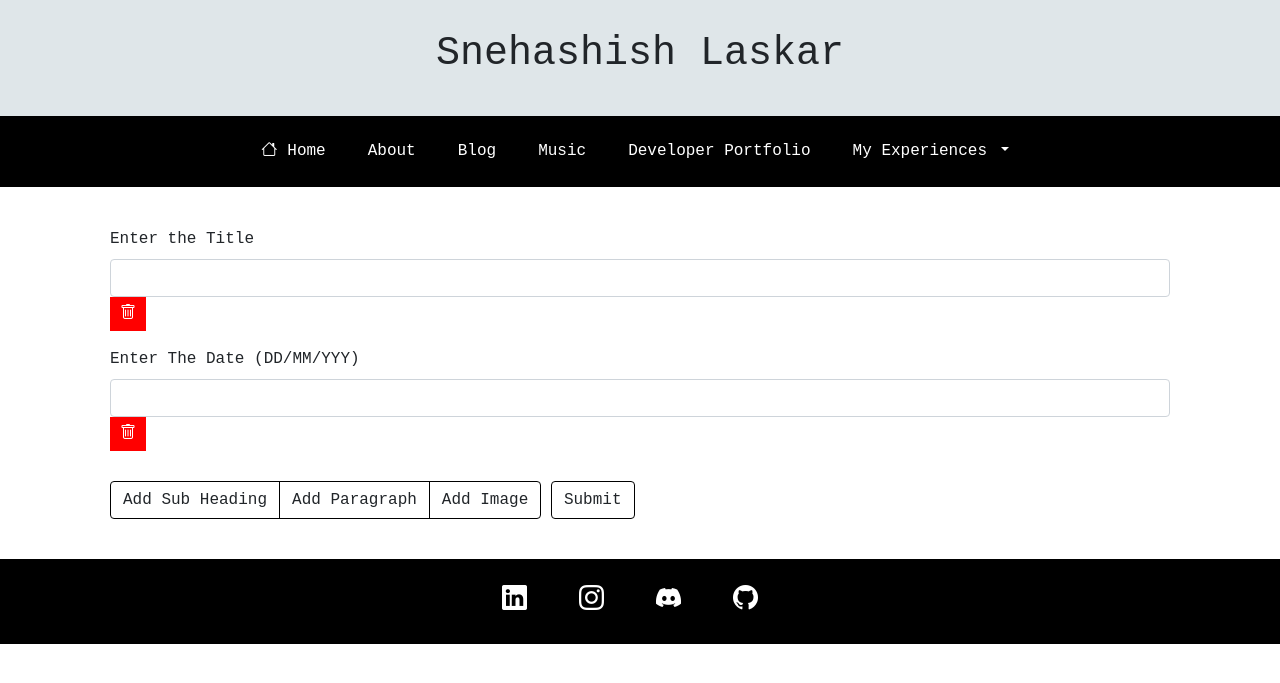
After one commit to snehashish090/Portfolio, a Python web app: template templates/editBlog.html in a window 1280 px wide. The commit adds this page. Shown: the top 683 px of the page. Run offline with Jinja, Linux system fonts and the light colour scheme; the template is opened without the code that fills it, so the values that code supplies are empty.

Commit message:
added edit feature

```diff
--- a/templates/blog.html
+++ b/templates/blog.html
@@ -84,6 +84,11 @@
                             </footer>
                         </blockquote>
                     </div>
+                    {% if session.get("logStatus") %}
+                        <div class="card-footer">
+                            <a href="/editPost/{{i['id']}}">Edit Post <i class="bi bi-pencil"></i></a>
+                        </div>
+                    {% endif %}
                 </div>
             {% endfor %}
         {% else %}
--- /dev/null
+++ b/templates/editBlog.html
@@ -0,0 +1,116 @@
+{% extends "base.html" %}
+
+{% block head %}
+<style>
+    .container{
+        padding:40px;
+    }
+    .form-group {
+        position: relative;
+    }
+    .delete-button {
+        background-color: red;
+        color: white;
+        border: none;
+        padding: 5px 10px;
+        cursor: pointer;
+    }
+</style>
+{% endblock %}
+
+{% block body %}
+<div class="container">
+  <form class="form" method="POST" enctype="multipart/form-data">
+    <div class="form-group">
+      <label for="exampleFormControlInput1">Enter the Title</label>
+      <input type="text" name="title" class="form-control" id="exampleFormControlInput1" value="{{blog['title']}}">
+      <button type="button" class="delete-button" onclick="deleteInput(this)"><i class="bi bi-trash"></i></button>
+    </div>
+    <div class="form-group">
+      <label for="exampleFormControlSelect1">Enter The Date (DD/MM/YYY)</label>
+      <input type="text" name="date" class="form-control" id="exampleFormControlSelect1" value="{{blog['date']}}">
+      <button type="button" class="delete-button" onclick="deleteInput(this)"><i class="bi bi-trash"></i></button>
+    </div>
+    {% for i in blog['structure'] %}
+        {% if 'sub' in i %}
+            <div class="form-group">
+            <label>Enter Subheading</label>
+            <input type="text" name="{{i}}" class="form-control" value="{{blog['structure'][i]}}">
+            <button type="button" class="delete-button" onclick="deleteInput(this)"><i class="bi bi-trash"></i></button>
+            </div>
+        {% elif 'image' in i %}
+            <div class="form-group">
+            <label for="exampleFormControlFile{{loop.index}}">Add Image</label>
+            <input type="file" name="{{i}}" class="form-control-file" id="exampleFormControlFile{{loop.index}}">
+            <input style="display:none" type="text" name="{{i}}" class="form-control">
+            <button type="button" class="delete-button" onclick="deleteInput(this)"><i class="bi bi-trash"></i></button>
+            </div>
+        {% else %}
+            <div class="form-group">
+            <label>Enter Paragraph</label>
+            <textarea class="form-control" name="{{i}}">{{blog['structure'][i]}}</textarea>
+            <button type="button" class="delete-button" onclick="deleteInput(this)"><i class="bi bi-trash"></i></button>
+            </div>
+        {% endif %}
+    {% endfor %}
+    <div style="margin-top: 30px;" class="structure"></div>
+    <div class="btn-group" role="group" aria-label="Basic example">
+        <button style="border:1px black solid;" type="button" class="btn" onclick="addSubHeading()">Add Sub Heading</button>
+          <button style="border:1px black solid;" type="button" class="btn" onclick="addPara()">Add Paragraph</button>
+          <button style="border:1px black solid;" type="button" class="btn" onclick="addImage()">Add Image</button>
+      </div>
+    <button style="border:1px black solid;" type="submit" class="btn">Submit</button>
+  </form>
+</div>
+
+<script>
+let uniqueId = 0;
+
+function addPara() {
+    const container = document.querySelector('.structure');
+    const newPara = `
+    <div class="form-group">
+        <label for="exampleFormControlTextarea${uniqueId}">Enter Paragraph</label>
+        <textarea class="form-control" name="para${uniqueId}" id="exampleFormControlTextarea${uniqueId}" rows="3"></textarea>
+        <button type="button" class="delete-button" onclick="deleteInput(this)"><i class="bi bi-trash"></i></button>
+    </div>
+    `;
+    container.insertAdjacentHTML('beforeend', newPara);
+    uniqueId++;
+}
+uniqueId = 0;
+
+function addImage() {
+const container = document.querySelector('.structure');
+const newImage = `
+    <div class="form-group">
+    <label for="exampleFormControlFile${uniqueId}">Add Image</label>
+    <input type="file" name="image${uniqueId}" class="form-control-file" id="exampleFormControlFile${uniqueId}">
+    <input style="display:none" type="text" name="image${uniqueId}" class="form-control">
+    <button type="button" class="delete-button" onclick="deleteInput(this)"><i class="bi bi-trash"></i></button>
+    </div>
+`;
+container.insertAdjacentHTML('beforeend', newImage);
+uniqueId++;
+}
+
+uniqueId = 0;
+
+function addSubHeading() {
+const container = document.querySelector('.structure');
+const newImage = `
+    <div class="form-group">
+    <label for="exampleFormControlFile${uniqueId}">Enter Subheading</label>
+    <input type="text" name="sub${uniqueId}" class="form-control">
+    <button type="button" class="delete-button" onclick="deleteInput(this)"><i class="bi bi-trash"></i></button>
+    </div>
+`;
+container.insertAdjacentHTML('beforeend', newImage);
+uniqueId++;
+}
+function deleteInput(button) {
+    var formGroup = button.parentElement;
+    formGroup.remove();
+}
+</script>
+{% endblock %}
```
Also changed, not shown: app.py (+47 -0 lines), templates/addBlog.html (+4 -4 lines), test.py (deleted, +0 -10 lines), test.html (added), 2 other files.
